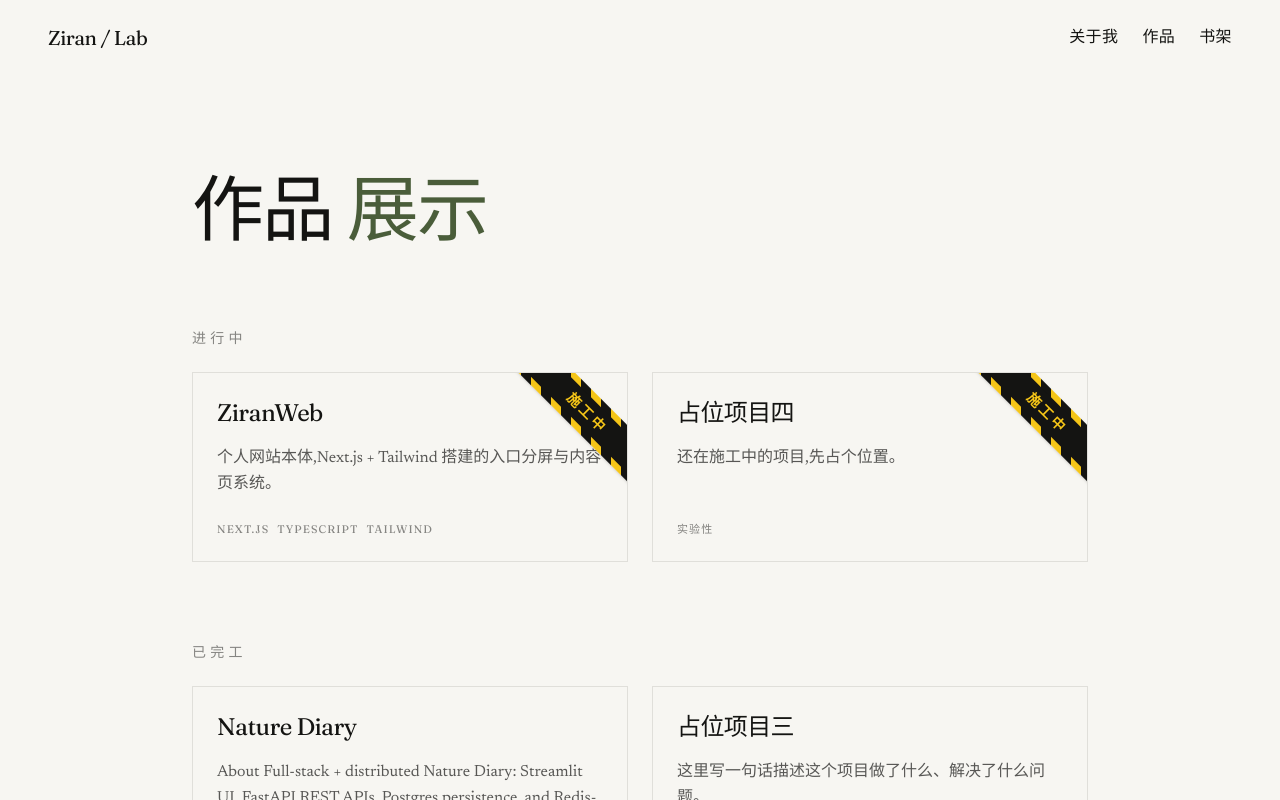
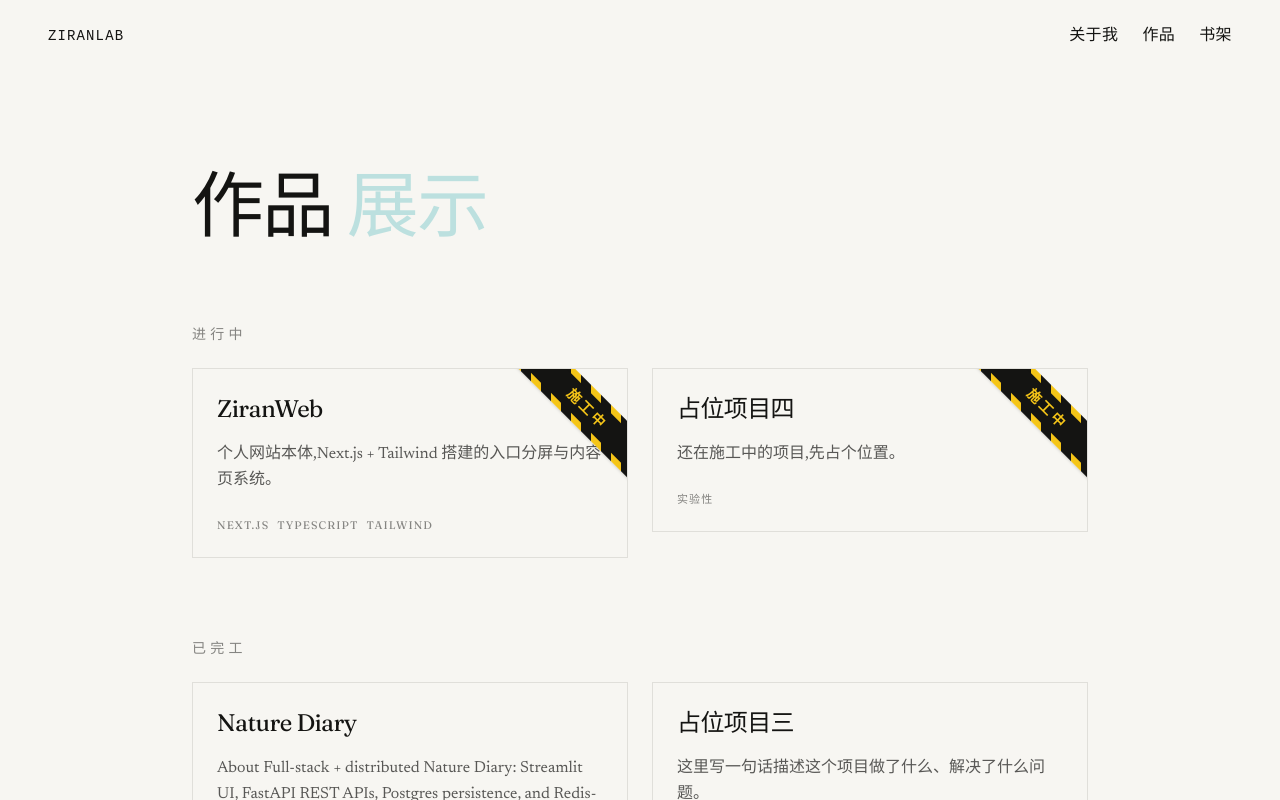
Before and after one commit to ZihanZhao227/ZiranWeb, a Next.js app: page /work in a window 1280 px wide. Shown: the top 800 px of the page. Built offline with nearby package versions, Linux system fonts and the light colour scheme.

Commit message:
Batch 1: 全局换色薄荷蓝+FadeIn动效+ZIRANLAB导航品牌文字

```diff
--- a/app/about/page.tsx
+++ b/app/about/page.tsx
@@ -1,5 +1,6 @@
 import type { Metadata } from "next";
 import SiteHeader from "@/components/SiteHeader";
+import FadeIn from "@/components/FadeIn";
 
 export const metadata: Metadata = {
   title: "关于我 / Ziran",
@@ -22,6 +23,7 @@ export default function AboutPage() {
           <span className="text-moss">Zihan</span>。
         </h1>
 
+        <FadeIn>
           <div className="flex flex-col gap-6 font-body text-lg leading-relaxed text-ink/80 md:text-xl">
             <p>
               我在这里写代码、做东西、偶尔写点什么。这个网站是我给自己搭的一个数字角落——
@@ -32,6 +34,7 @@ export default function AboutPage() {
               到一个能上线、能被别人打开看看的产品。
             </p>
           </div>
+        </FadeIn>
 
         <div className="flex flex-col gap-4 border-t border-ink/10 pt-10">
           {LINKS.map((link) => (
--- a/app/globals.css
+++ b/app/globals.css
@@ -3,9 +3,9 @@
 :root {
   --paper: #f7f6f2;
   --ink: #141412;
-  --moss: #4a5d3a;
-  --moss-dark: #3a4a2d;
-  --moss-light: #7c9463;
+  --moss: #bce0df;
+  --moss-dark: #2c4f4d;
+  --moss-light: #d8efee;
 }
 
 @theme inline {
--- a/app/shelf/page.tsx
+++ b/app/shelf/page.tsx
@@ -1,6 +1,7 @@
 import type { Metadata } from "next";
 import SiteHeader from "@/components/SiteHeader";
 import CategoryCover from "@/components/shelf/CategoryCover";
+import FadeIn from "@/components/FadeIn";
 import { SHELF_CATEGORIES } from "@/types/shelf";
 
 export const metadata: Metadata = {
@@ -20,8 +21,10 @@ export default function ShelfPage() {
         </div>
 
         <div className="grid grid-cols-1 gap-10 sm:grid-cols-3">
-          {SHELF_CATEGORIES.map((category) => (
-            <CategoryCover key={category} category={category} />
+          {SHELF_CATEGORIES.map((category, index) => (
+            <FadeIn key={category} delay={index * 0.1}>
+              <CategoryCover category={category} />
+            </FadeIn>
           ))}
         </div>
       </main>
--- a/app/work/page.tsx
+++ b/app/work/page.tsx
@@ -1,6 +1,7 @@
 import type { Metadata } from "next";
 import SiteHeader from "@/components/SiteHeader";
 import ProjectCard from "@/components/ProjectCard";
+import FadeIn from "@/components/FadeIn";
 import projects from "@/data/projects.json";
 import type { Project } from "@/types/project";
 
@@ -28,8 +29,10 @@ export default function WorkPage() {
               进行中
             </h2>
             <div className="grid grid-cols-1 gap-6 md:grid-cols-2">
-              {inProgress.map((project) => (
-                <ProjectCard key={project.id} project={project} />
+              {inProgress.map((project, index) => (
+                <FadeIn key={project.id} delay={index * 0.1}>
+                  <ProjectCard project={project} />
+                </FadeIn>
               ))}
             </div>
           </section>
@@ -41,8 +44,10 @@ export default function WorkPage() {
               已完工
             </h2>
             <div className="grid grid-cols-1 gap-6 md:grid-cols-2">
-              {done.map((project) => (
-                <ProjectCard key={project.id} project={project} />
+              {done.map((project, index) => (
+                <FadeIn key={project.id} delay={index * 0.1}>
+                  <ProjectCard project={project} />
+                </FadeIn>
               ))}
             </div>
           </section>
--- /dev/null
+++ b/components/FadeIn.tsx
@@ -0,0 +1,29 @@
+"use client";
+
+import { motion, useReducedMotion } from "motion/react";
+import type { ReactNode } from "react";
+
+export default function FadeIn({
+  children,
+  delay = 0,
+}: {
+  children: ReactNode;
+  delay?: number;
+}) {
+  const shouldReduceMotion = useReducedMotion();
+
+  if (shouldReduceMotion) {
+    return <>{children}</>;
+  }
+
+  return (
+    <motion.div
+      initial={{ opacity: 0, y: 20 }}
+      whileInView={{ opacity: 1, y: 0 }}
+      viewport={{ once: true }}
+      transition={{ duration: 0.5, ease: [0.25, 0.1, 0.25, 1.0], delay }}
+    >
+      {children}
+    </motion.div>
+  );
+}
--- a/components/SiteHeader.tsx
+++ b/components/SiteHeader.tsx
@@ -5,9 +5,15 @@ export default function SiteHeader() {
     <header className="flex items-center justify-between px-6 py-6 md:px-12">
       <Link
         href="/"
-        className="font-heading text-xl tracking-tight hover:text-moss transition-colors"
+        className="hover:text-moss transition-colors"
+        style={{
+          fontFamily: "monospace",
+          fontSize: "14px",
+          letterSpacing: "0.08em",
+          textTransform: "uppercase",
+        }}
       >
-        Ziran / Lab
+        ZIRANLAB
       </Link>
       <nav className="flex gap-6 font-body text-base tracking-wide">
         <Link href="/about" className="hover:text-moss transition-colors">
--- a/package.json
+++ b/package.json
@@ -10,6 +10,7 @@
   },
   "dependencies": {
     "@notionhq/client": "^5.23.0",
+    "motion": "^12.42.2",
     "next": "16.2.10",
     "react": "19.2.4",
     "react-dom": "19.2.4"
```
Also changed, not shown: 2 other files (tests, documents, lock files or other folders). Lines whose indentation alone changed are shown as unchanged.
